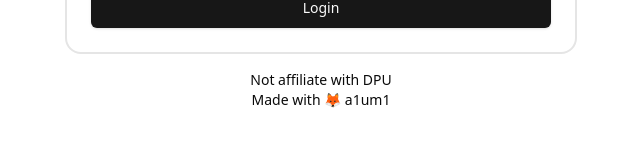
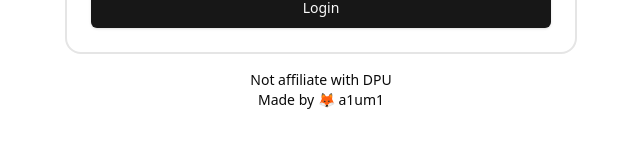
Before and after one commit to a1um1/dpuqr, a Next.js app: page / in a window 1280 px wide. Shown: the part 278-426 px from the top of the page, without its empty margins (319-959 px from the left). Built offline with nearby package versions, Linux system fonts and the light colour scheme; no server answers.

Commit message:
chore: Update "Made with" text in layout.tsx

```diff
--- a/src/app/layout.tsx
+++ b/src/app/layout.tsx
@@ -19,7 +19,7 @@ export default function RootLayout({
 				<p className="mb-12 mt-4 text-center text-sm">
 					Not affiliate with DPU
 					<br />
-					Made with{" "}
+					Made by{" "}
 					<a href="https://a1um1.github.io" rel="noreferrer" target="_blank">
 						🦊 a1um1
 					</a>
```
